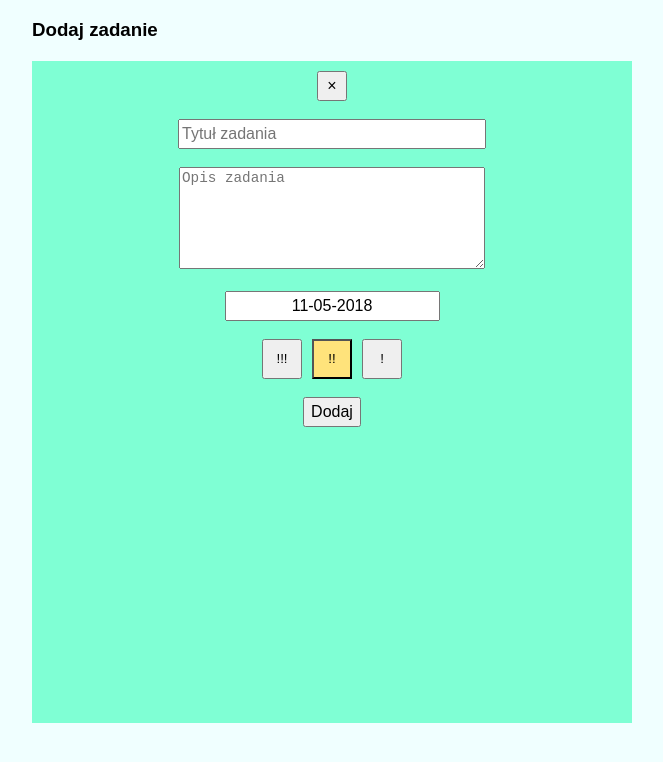
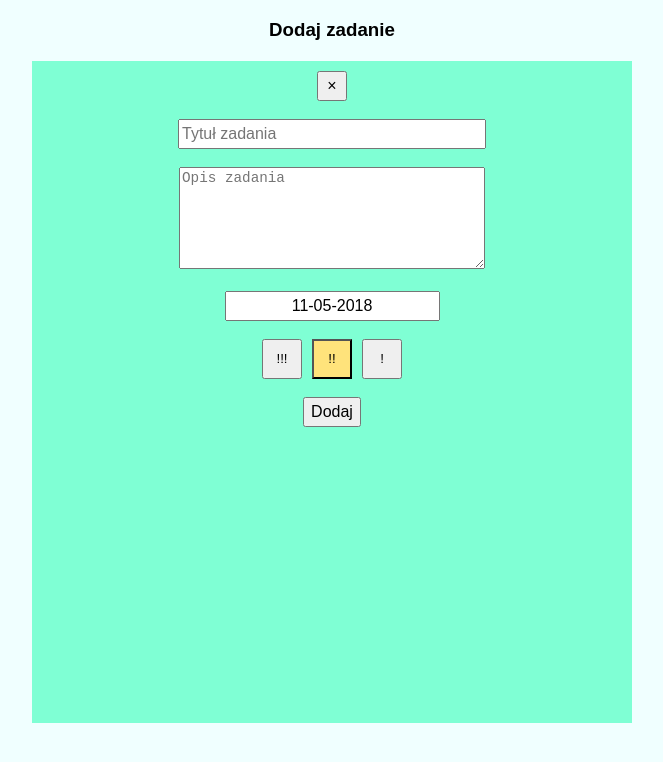
Before and after one commit to jarek-figura/gentlemen-app, a React (Create React App) app: page / in a window 1280 px wide. Both pictures are taken after a click on the button "Dodaj zadanie". Shown: the top 762 px of the page, without its empty margins (308-971 px from the left). Built offline with nearby package versions, Linux system fonts and the light colour scheme.

Commit message:
Tasks => add & edit popup headers centered

```diff
--- /dev/null
+++ b/src/components/contexts/Tasks.css
@@ -0,0 +1,3 @@
+.add-edit-title {
+  text-align: center;
+}
--- a/src/components/contexts/Tasks.js
+++ b/src/components/contexts/Tasks.js
@@ -1,5 +1,6 @@
 import React, { Component } from 'react';
-import InnerTaskPopup from "../../components/InnerTaskPopup/InnerTaskPopup";
+import './Tasks.css'
+import InnerTaskPopup from "../InnerTaskPopup/InnerTaskPopup";
 
 const TasksContext = React.createContext();
 export const TasksConsumer = TasksContext.Consumer;
@@ -92,7 +93,7 @@ export class TasksProvider extends Component {
       const options = {
         add: () => (
           <div>
-            <h3>Dodaj zadanie</h3>
+            <h3 className="add-edit-title">Dodaj zadanie</h3>
             <InnerTaskPopup
               buttonName={this.buttonName('Dodaj')}
             />
@@ -100,7 +101,7 @@ export class TasksProvider extends Component {
         ),
         edit: () => (
           <div>
-            <h3>Edytuj zadanie</h3>
+            <h3 className="add-edit-title">Edytuj zadanie</h3>
             <InnerTaskPopup
               buttonName={this.buttonName('Zmień')}
               task={this.state.tasks.find(task => task.id === this.state.currentEditTask)}
```
